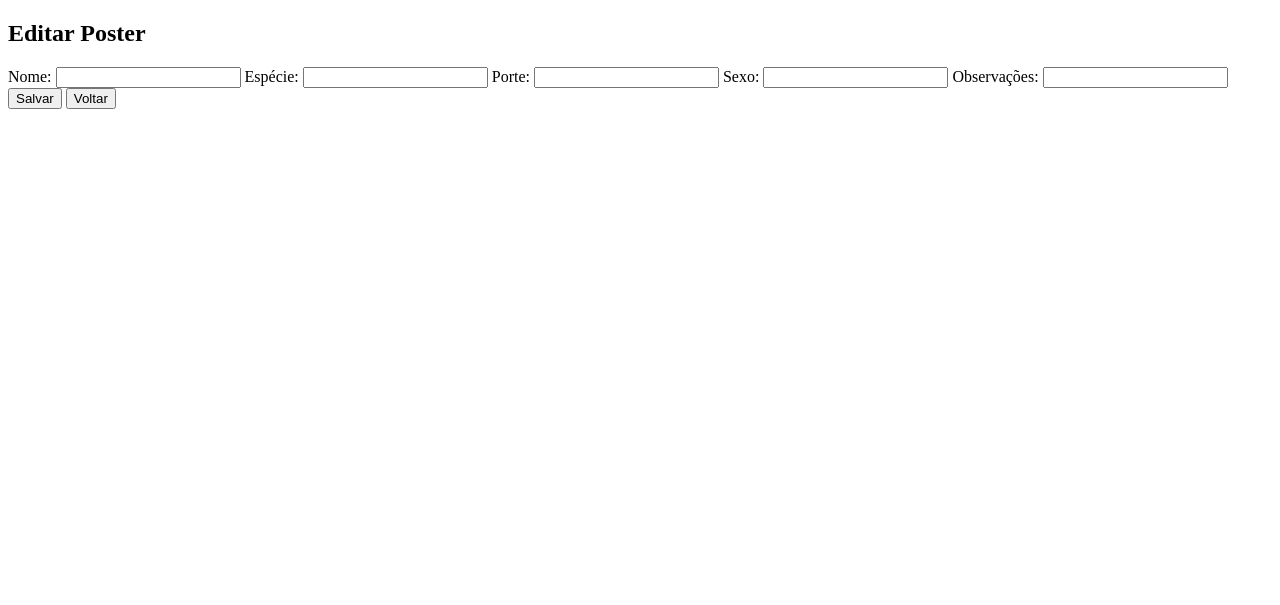
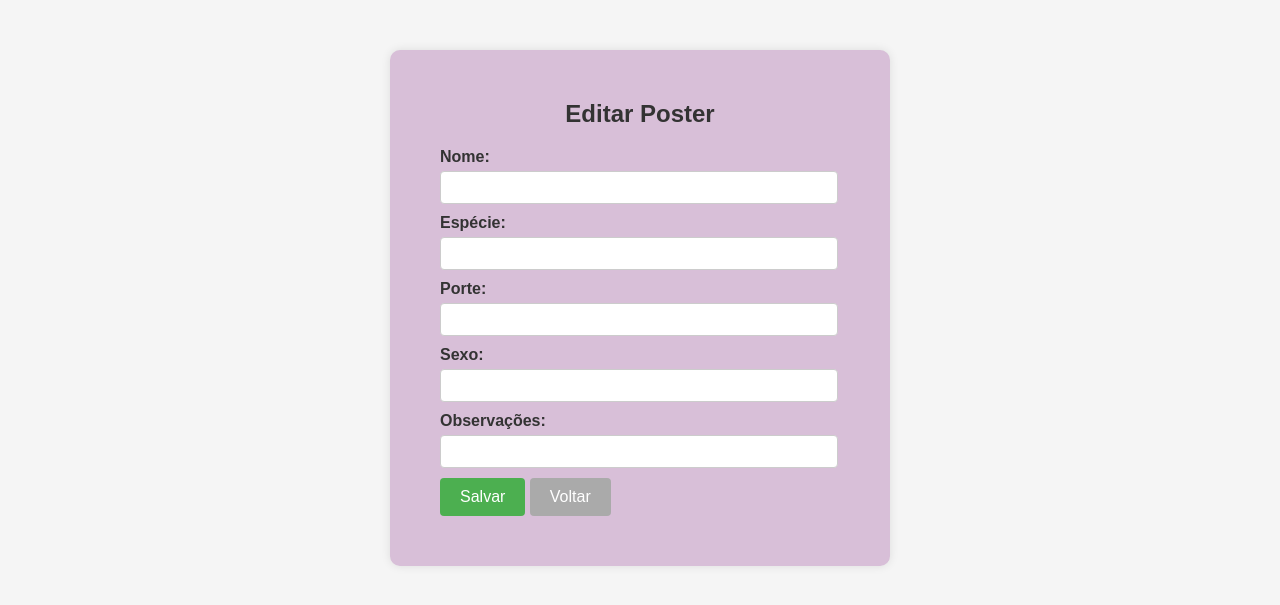
Before and after one commit to Nuklles/ProjetoCanil, a PHP site: page /editar_poster.php in a window 1280 px wide. Shown: the top 605 px of the page. Run offline with PHP 8.4, Linux system fonts and the light colour scheme; the visitor is signed in with stand-in values (Sample User, id 1); data that the repository does not hold is empty.

Commit message:
Update editar_poster.php

```diff
--- a/Canil/editar_poster.php
+++ b/Canil/editar_poster.php
@@ -46,16 +46,66 @@ $dados = mysqli_fetch_assoc($query);
 <html>
 <head>
   <style>
-
+    body {
+      background-color: #f5f5f5;
+      font-family: Arial, sans-serif;
+      margin: 0;
+      padding: 0;
+    }
+    .container {
+      border-radius: 10px;
+      background-color: #D8BFD8;
+      box-shadow: 0 0 10px rgba(0, 0, 0, 0.1);
+      max-width: 400px;
+      margin: 50px auto;
+      padding: 50px;
+    }
+    h2 {
+      color: #333;
+      font-size: 24px;
+      margin-top: 0;
+      text-align: center;
+    }
+    label {
+      color: #333;
+      display: block;
+      font-weight: bold;
+      margin-top: 10px;
+    }
+    input[type="text"] {
+      width: 95%;
+      padding: 8px;
+      border: 1px solid #ccc;
+      border-radius: 4px;
+      margin-top: 5px;
+    }
+    input[type="submit"] {
+      background-color: #4caf50;
+      border: none;
+      color: white;
+      padding: 10px 20px;
+      text-align: center;
+      text-decoration: none;
+      display: inline-block;
+      font-size: 16px;
+      border-radius: 4px;
+      cursor: pointer;
+      margin-top: 10px;
+    }
+    input[type="submit"]:hover {
+      background-color: #45a049;
+    }
+    input[type="submit"][name="voltar"] {
+      background-color: #aaa;
+    }
+    input[type="submit"][name="voltar"]:hover {
+      background-color: #999;
+    }
   </style>
 </head>
 <body>
   <div class="container">
     <h2>Editar Poster</h2>
-    <?php if (!empty($mensagem)) : ?>
-      <p><?php echo $mensagem; ?></p>
-    <?php endif; ?>
-
     <form method="POST" action="">
       <input type="hidden" name="id_pets" value="<?php echo $id_pets; ?>">
 
```
